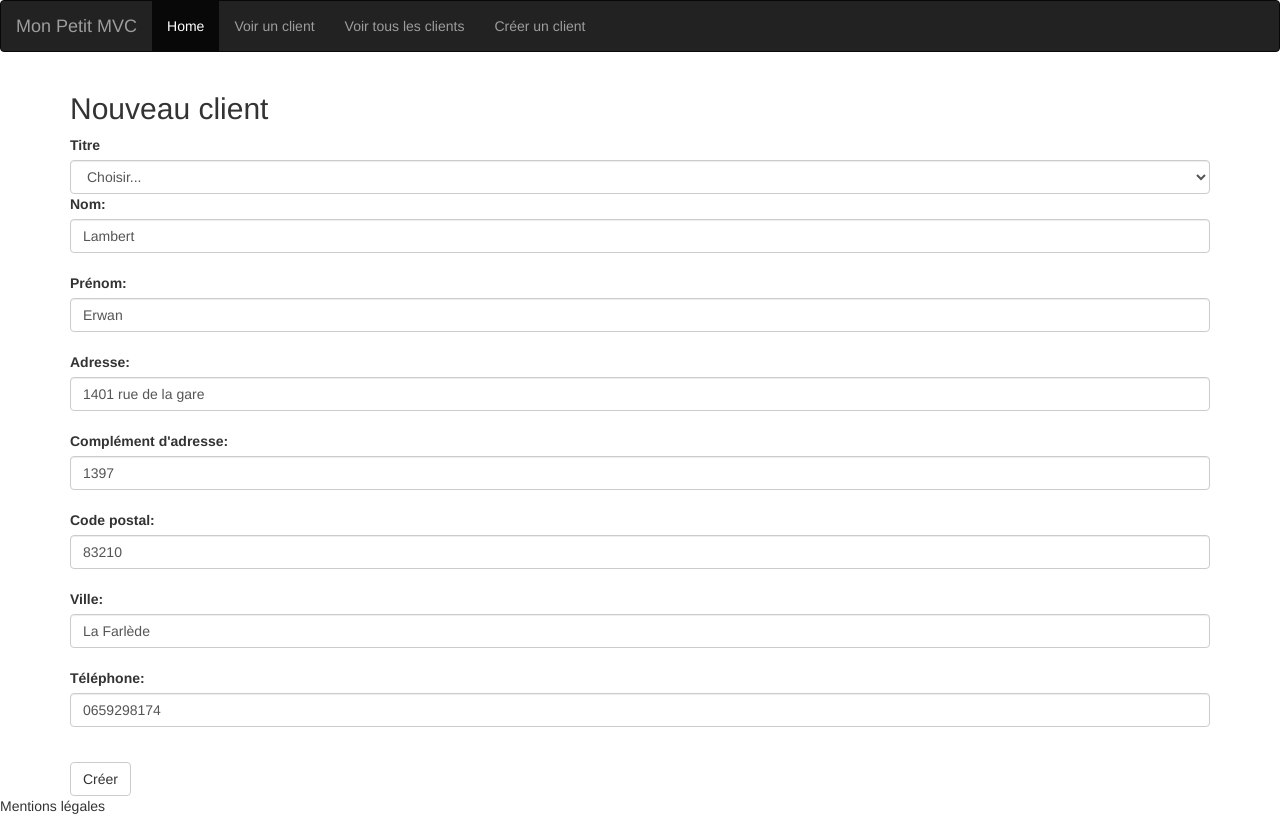
After one commit to ErwanLambert/MonPetitMVC, a PHP site: template templates/GestionClientView/creerClient.html.twig in a window 1280 px wide. The commit adds this page. Run offline with PHP 8.4, Linux system fonts and the light colour scheme; the template is opened without the code that fills it, so the values that code supplies are empty; some libraries are stand-ins or nearby versions.

Commit message:
Fin tp2 debut tp3

```diff
--- /dev/null
+++ b/templates/GestionClientView/creerClient.html.twig
@@ -0,0 +1,40 @@
+{% extends "layout.html.twig" %}
+{% block contenu %}
+
+    <div class="container">
+        <h2>Nouveau client</h2>
+        <form action="index.php?c=GestionClient&a=creerClient" method="post">
+            <div class="from-group">
+                <label for="titre">Titre</label>
+                <select class="form-control" id="titre" name="titreCli">
+                    <option>Choisir...</option>
+                    <option>Monsieur</option>
+                    <option>Madame</option>
+                    <option>Mademoiselle</option>
+                </select>
+            </div>
+            <div class="form-group">
+                <label for="nom">Nom:</label>
+                <input type="text" class="form-control" id="nom" placeholder="Nom" name="nomCli" value="Lambert"><br>
+                <label for="prenom">Prénom:</label>
+                <input type="text" class="form-control" id="prenom" placeholder="Prénom" name="prenomCli" value="Erwan"><br>
+                <label for="adresse1">Adresse:</label>
+                <input type="text" class="form-control" id="adresse1" placeholder="Adresse" name="adresseRue1Cli" value="1401 rue de la gare"><br>
+                <label for="adresse2">Complément d'adresse:</label>
+                <a href="creerClient.html.twig"></a>
+                <input type="text" class="form-control" id="adresse2" placeholder="Complément d'adresse (facultatif)" name="adresseRue2Cli" value="1397"><br>
+                <label for="CP">Code postal:</label>
+                <input type="text" class="form-control" id="cp" placeholder="Code postal" name="cpCli" value="83210"><br>
+                <label for="ville">Ville:</label>
+                <input type="text" class="form-control" id="ville" placeholder="Ville" name="villeCli" value="La Farlède"><br>
+                <label for="tel">Téléphone:</label>
+                <input type="tel" class="form-control" id="tel" placeholder="tel" name="telCli" value="0659298174"><br>
+            </div>
+            <button type="submit" class="btn btn-default">Créer</button>
+        </form>
+    </div>
+
+{% endblock %}
+{% block footer %}
+    {{ parent() }}
+{% endblock %}
--- a/templates/layout.html.twig
+++ b/templates/layout.html.twig
@@ -2,8 +2,26 @@
 <html>
     <head>
         <meta charset="UTF-8">
-        <meta name="viewport" content="width=device-width, initial-scale=1.0">
+        <meta name="viewport" content="width=device-width, initial-scale=1">
+        <link rel="stylesheet" href="https://maxcdn.bootstrapcdn.com/bootstrap/3.4.1/css/bootstrap.min.css">
+        <script src="https://ajax.googleapis.com/ajax/libs/jquery/3.5.1/jquery.min.js"></script>
+        <script src="https://maxcdn.bootstrapcdn.com/bootstrap/3.4.1/js/bootstrap.min.js"></script>
         <title>{{ title }}</title>
+        {% block navigation %}
+        <nav class="navbar navbar-inverse">
+            <div class="container-fluid">
+                <div class="navbar-header">
+                    <a class="navbar-brand" href="#">Mon Petit MVC</a>
+                </div>
+                <ul class="nav navbar-nav">
+                    <li class="active"><a href="#">Home</a></li>
+                    <li><a href="/?c=gestionClient&a=ChercheUn">Voir un client</a></li>
+                    <li><a href="?c=gestionClient&a=ChercheTous">Voir tous les clients</a></li>
+                    <li><a href="/?c=gestionClient&a=creerClient">Créer un client</a></li>
+                </ul>
+            </div>
+        </nav>
+        {% endblock %}
     </head>
     <body>
         {% block contenu %}{% endblock %}
```
Also changed, not shown: includes/Repository.php (added, +7 -0 lines), src/Controller/GestionClientController.php (+36 -8 lines), src/Model/GestionClientModel.php (+31 -0 lines), src/Repository/ClientRepository.php (added, +7 -0 lines), templates/GestionClientView/unClient.html.twig (+21 -1 lines).
